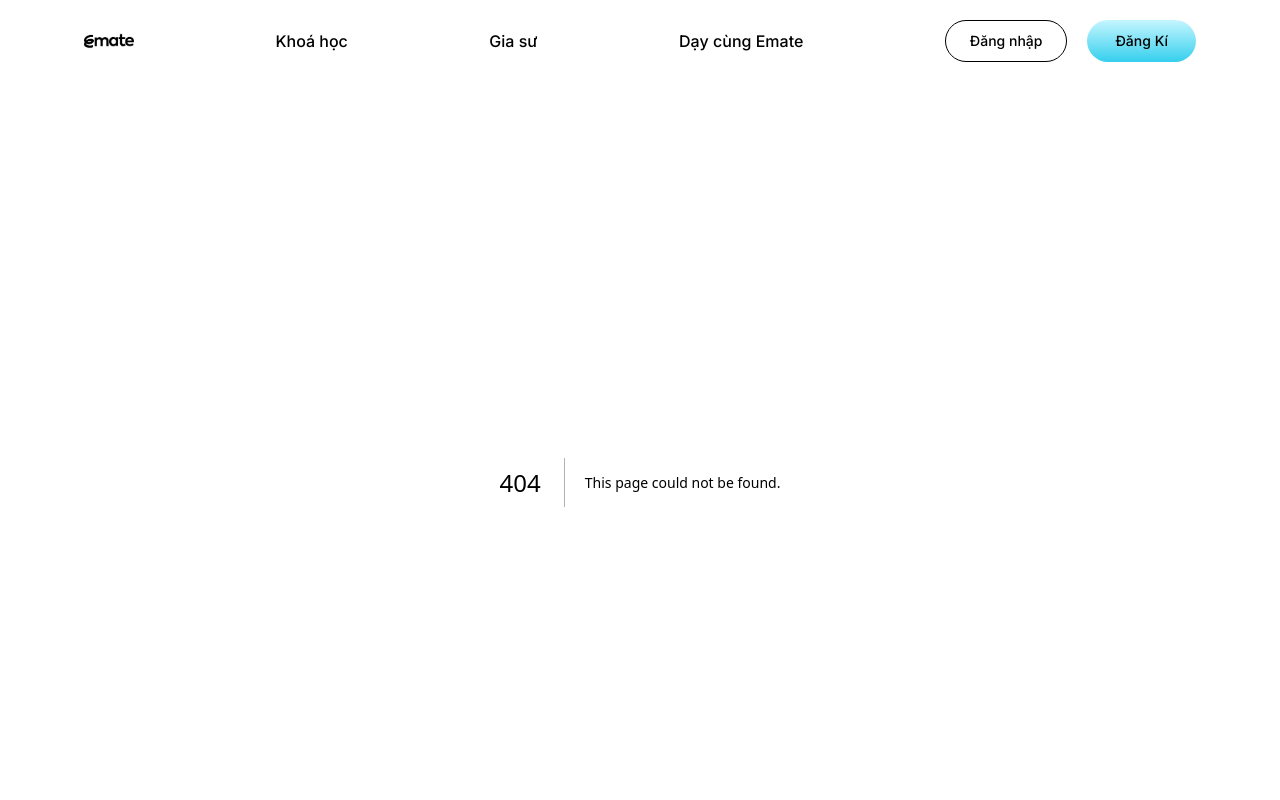
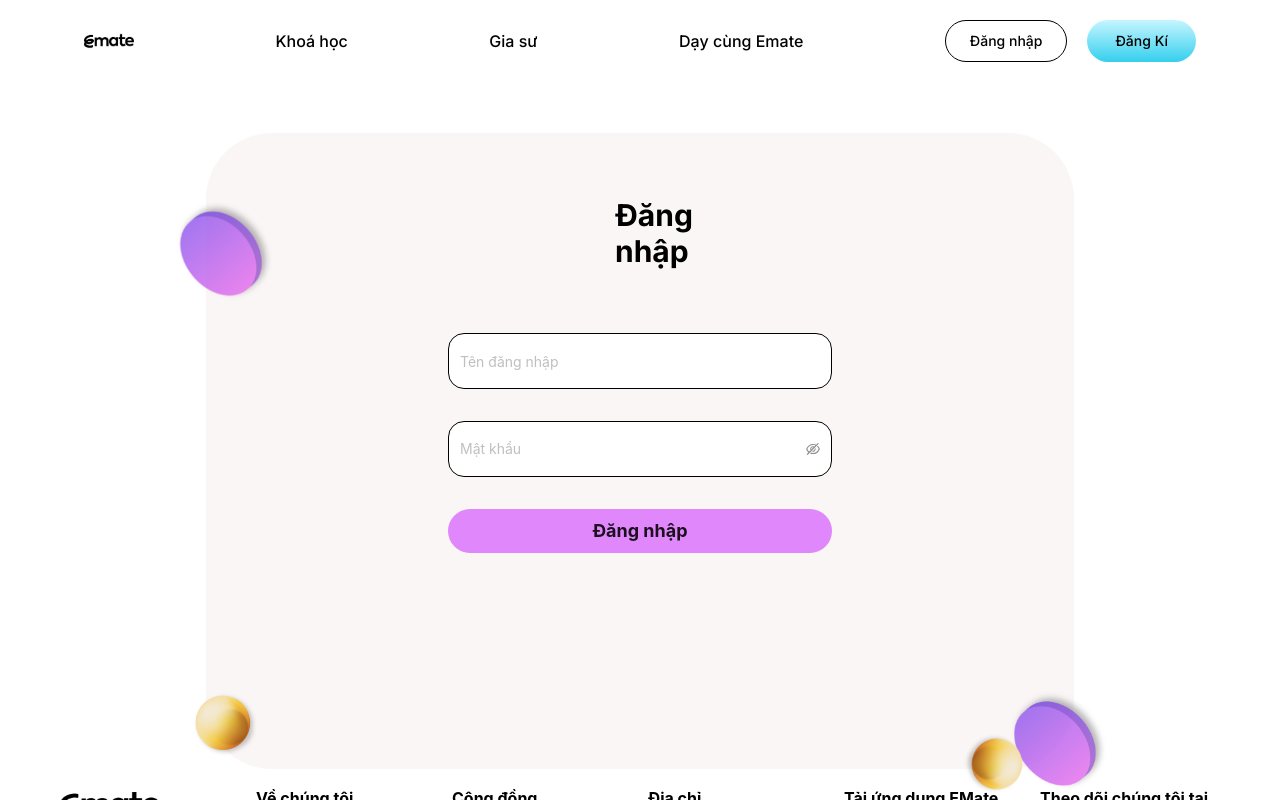
Before and after one commit to sugarviet/emate-user, a Next.js app: page /signIn in a window 1280 px wide. Before the commit this address had no page. Shown: the top 800 px of the page. Built offline with nearby package versions, Linux system fonts and the light colour scheme.

Commit message:
done sign in page

```diff
--- a/src/app/globals.css
+++ b/src/app/globals.css
@@ -19,7 +19,7 @@
 }
 
 body {
-  position: relative;
+    position: relative;
     padding: 0 60px;
     overflow-x: hidden;
     z-index: 100;
@@ -35,6 +35,11 @@ body {
   @apply py-2.5 px-6 text-black rounded-3xl flex items-center font-medium text-sm transition ease-in border border-black;
 }
 
+.pink_btn {
+  background: var(--element-pink-color);
+  @apply rounded-3xl py-2 px-5 font-bold text-lg w-96 flex justify-center items-center;
+}
+
 .blur_bg {
   @apply backdrop-blur-md;
 }
@@ -48,7 +53,11 @@ body {
   border: 1px solid white;
   backdrop-filter: blur(40px);
   margin-top: 50px;
-  z-index: 100000;
+  z-index: 1000;
+}
+
+.black_border_input {
+  @apply w-96 h-14 rounded-2xl hover:border-black border border-black focus:border-black focus:shadow-none;
 }
 
 /*--------------------------------- APPERANCE ---------------------------------*/
--- a/src/app/layout.js
+++ b/src/app/layout.js
@@ -1,24 +1,34 @@
-import Navbar from '@/components/public/Navbar'
-import './globals.css'
-import { Inter } from 'next/font/google'
-import Footer from '@/components/public/Footer'
+import Navbar from "@/components/public/Navbar";
+import "./globals.css";
+import { Inter } from "next/font/google";
+import Footer from "@/components/public/Footer";
 
-const inter = Inter({ subsets: ['latin'] })
+import { ConfigProvider } from "antd";
+
+const inter = Inter({ subsets: ["latin"] });
 
 export const metadata = {
-  title: 'Emate',
-  description: 'Find your mate',
-}
+  title: "Emate",
+  description: "Find your mate",
+};
 
 export default function RootLayout({ children }) {
   return (
     <html lang="en">
       <link rel="icon" href="/images/logo.png" />
       <body className={inter.className}>
-      <Navbar />
-        {children}
-      <Footer />
+        <ConfigProvider
+          theme={{
+            token: {
+              colorPrimary: "#27272a",
+            },
+          }}
+        >
+          <Navbar />
+          {children}
+          <Footer />
+        </ConfigProvider>
       </body>
     </html>
-  )
+  );
 }
--- /dev/null
+++ b/src/app/signIn/SignIn.module.css
@@ -0,0 +1,39 @@
+.blur_bg {
+  background-color: rgba(251, 246, 246, 0.9);
+
+  border-radius: 67px;
+  border: 1px solid white;
+  backdrop-filter: blur(4px);
+  margin-top: 50px;
+
+
+  @apply relative flex justify-center items-center h-full w-3/4 mx-auto;
+}
+
+.form_wrapper {
+  @apply w-1/2 px-48 pt-16 pb-48 rounded-lg;
+}
+
+.pink_dot_first {
+    position: absolute;
+    top: 10%;
+    left: -5%;
+}
+
+.pink_dot_second {
+    position: absolute;
+    bottom: -5%;
+    right: -5%;
+}
+
+.yellow_dot_first {
+    position: absolute;
+    bottom: -8%;
+    right: 2%;
+}
+
+.yellow_dot_second {
+    position: absolute;
+    bottom: 0;
+    left: -5%;
+}
--- /dev/null
+++ b/src/app/signIn/page.jsx
@@ -0,0 +1,98 @@
+"use client";
+
+import Image from "next/image";
+import { Form, Input } from "antd";
+
+import styles from "./SignIn.module.css";
+
+const SignInPage = () => {
+  const onFinish = (values) => {
+    console.log("Success:", values);
+  };
+
+  const onFinishFailed = (errorInfo) => {
+    console.log("Failed:", errorInfo);
+  };
+
+  return (
+    <main className={styles.blur_bg}>
+      <div className={`${styles.form_wrapper}`}>
+        <h1 className="text-3xl mb-16 text-center font-bold ">Đăng nhập</h1>
+        <Form
+          name="basic"
+          className="flex flex-col items-center gap-2"
+          initialValues={{
+            remember: true,
+          }}
+          onFinish={onFinish}
+          onFinishFailed={onFinishFailed}
+        >
+          <Form.Item
+            name="username"
+            rules={[
+              {
+                required: true,
+                message: "Please input your username!",
+              },
+            ]}
+          >
+            <Input placeholder="Tên đăng nhập" className="black_border_input" />
+          </Form.Item>
+
+          <Form.Item
+            name="password"
+            rules={[
+              {
+                required: true,
+                message: "Please input your password!",
+              },
+            ]}
+          >
+            <Input.Password
+              placeholder="Mật khẩu"
+              className="black_border_input focus-within:shadow-none focus:shadow-none focus-visible:shadow-none"
+            />
+          </Form.Item>
+
+          <Form.Item>
+            <button className="pink_btn" type="submit">
+              Đăng nhập
+            </button>
+          </Form.Item>
+        </Form>
+      </div>
+
+      {/* Images setup */}
+      <Image
+        src="/images/pinkDot4.png"
+        alt="el"
+        height={120}
+        width={120}
+        className={styles.pink_dot_first}
+      />
+      <Image
+        src="/images/pinkDot4.png"
+        alt="el"
+        height={120}
+        width={120}
+        className={styles.pink_dot_second}
+      />
+      <Image
+        src="/images/yellowDot1.png"
+        alt="el"
+        height={120}
+        width={120}
+        className={styles.yellow_dot_first}
+      />
+      <Image
+        src="/images/yellowDot2.png"
+        alt="el"
+        height={120}
+        width={120}
+        className={styles.yellow_dot_second}
+      />
+    </main>
+  );
+};
+
+export default SignInPage;
--- a/src/components/Home/FirstSection/FirstSection.module.css
+++ b/src/components/Home/FirstSection/FirstSection.module.css
@@ -1,5 +1,5 @@
 .container {
-  @apply md:px-16 sm:px-2 relative px-0 z-10;
+  @apply md:px-16 sm:px-2 relative px-0;
 }
 .main_text {
     /* font-size: 70.5px; */
--- a/src/components/public/Navbar.jsx
+++ b/src/components/public/Navbar.jsx
@@ -56,9 +56,11 @@ const Navbar = () => {
           </Link>
         </motion.div>
         <div className="hidden sm:flex sm:gap-5">
-          <motion.button className="none_btn_color" whileHover={{ scale: 1.1 }}>
-            Đăng nhập
-          </motion.button>
+          <Link href="/signIn">
+            <motion.button className="none_btn_color" whileHover={{ scale: 1.1 }}>
+              Đăng nhập
+            </motion.button>
+          </Link>
           <motion.button className="blue_btn_color" whileHover={{ scale: 1.1 }}>
             Đăng Kí
           </motion.button>
```
Also changed, not shown: src/components/Home/FourthSection/FourthSection.jsx (+87 -27 lines).
